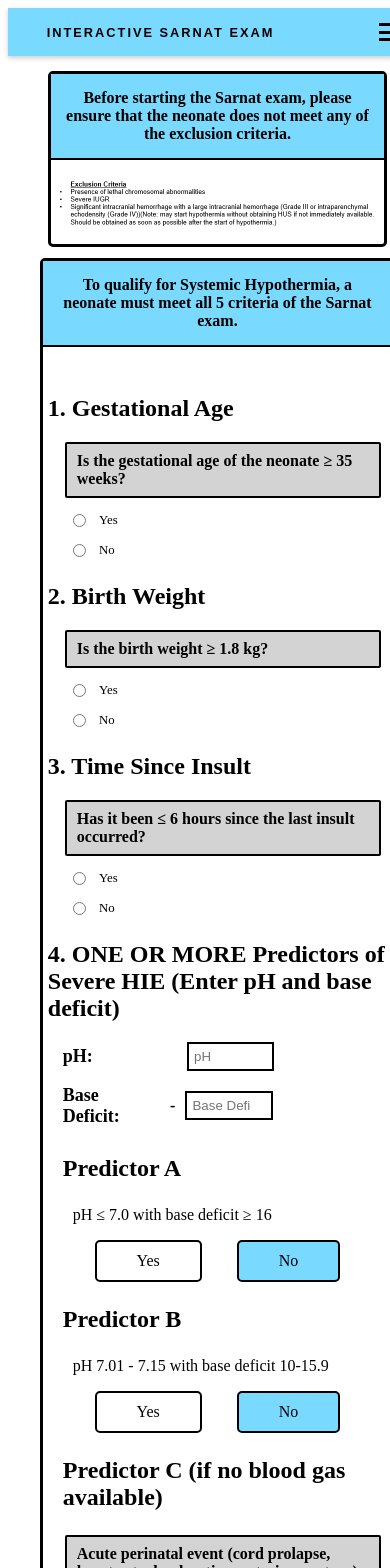
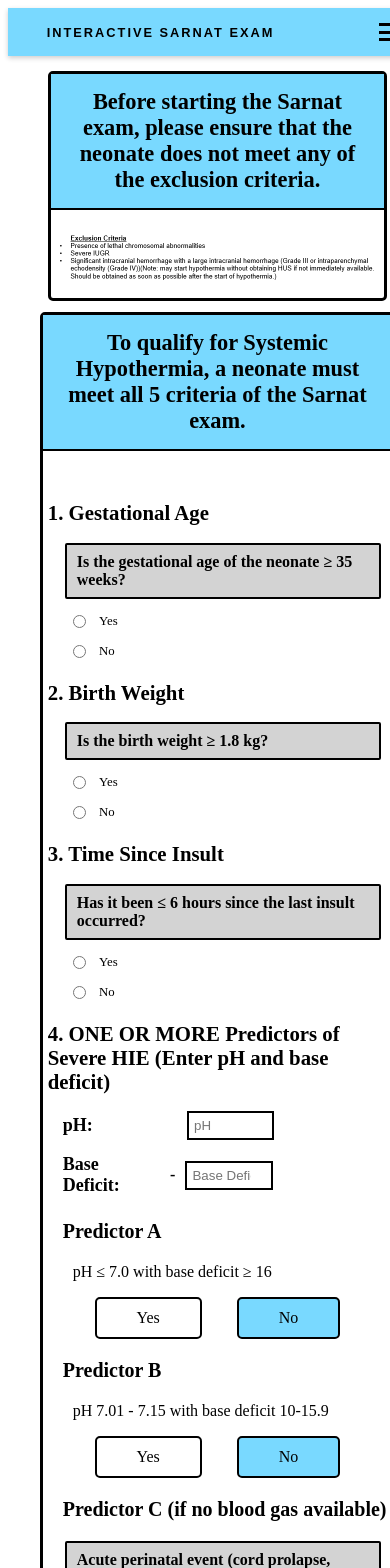
Before and after one commit to alexmerlo23/NeoCare, a React (Vite) app in the folder frontend/: page / in a window 390 px wide. Shown: the top 1568 px of the page. Built offline with nearby package versions, Linux system fonts and the light colour scheme; a web font is replaced by a local one.

Commit message:
CSS changes

```diff
--- a/frontend/src/pages/RightBranch/RightBranch.css
+++ b/frontend/src/pages/RightBranch/RightBranch.css
@@ -308,11 +308,19 @@
 @media (max-width: 900px) {
 
     .image-header h1{
+        font-size: 1.4rem;
+    }
+
+    .sarnat-exam-header h1{
+        font-size: 1.4rem;
+    }
+
+    .right-branch-sarnat-exam h2 {
         font-size: 1.3rem;
     }
 
-    .sarnat-exam-header h1{
-        font-size: 1.3rem;
+    .right-branch-sarnat-exam h3 {
+        font-size: 1.25rem;
     }
 
     .radio-group {
@@ -336,19 +344,6 @@
         flex-direction: column;
     }
 
-    .part-5-description-left,
-    .part-5-description-right {
-        width: 100%;
-        height: 50px;
-        border-left: none;
-        border-right: none;
-        border-top: none;
-        margin: 0;
-    }
-
-    .part-5-description-left {
-        border-top: 2px solid black;
-    }
 
     .right-branch-sarnat-exam {
         width: 95%;
@@ -377,17 +372,12 @@
         margin-left: 6%;
     }
 
-    .image-header h1{
-        font-size: 1rem;
-    }
 
     .right-branch-sarnat-exam {
         width: 95%;
     }
 
-    .sarnat-exam-header h1{
-        font-size: 1rem;
-    }
+
 
     .radio-group p {
         width: 90%;
```
